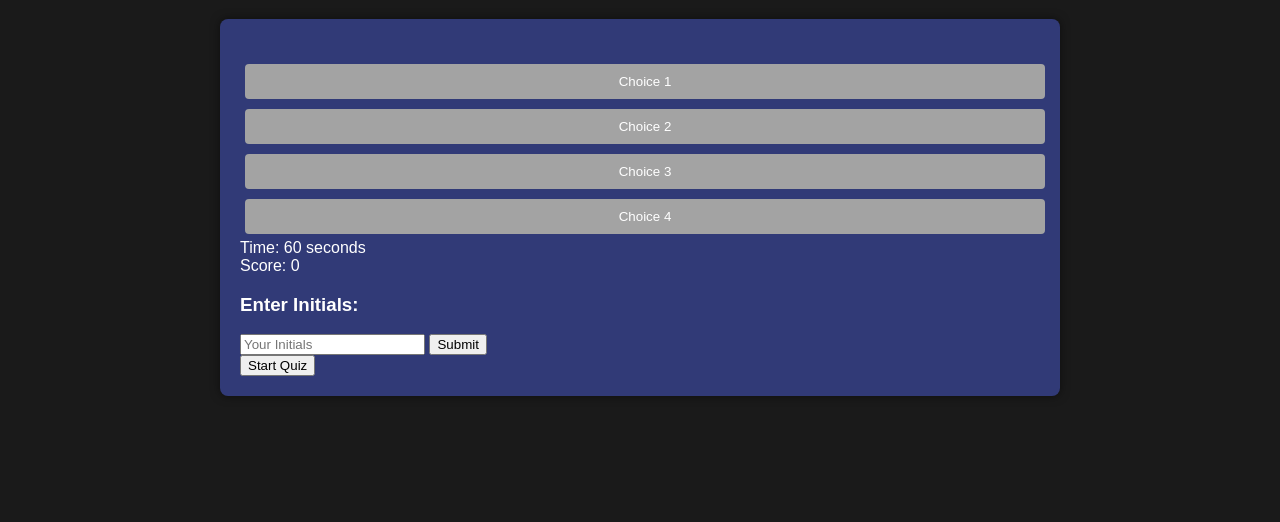
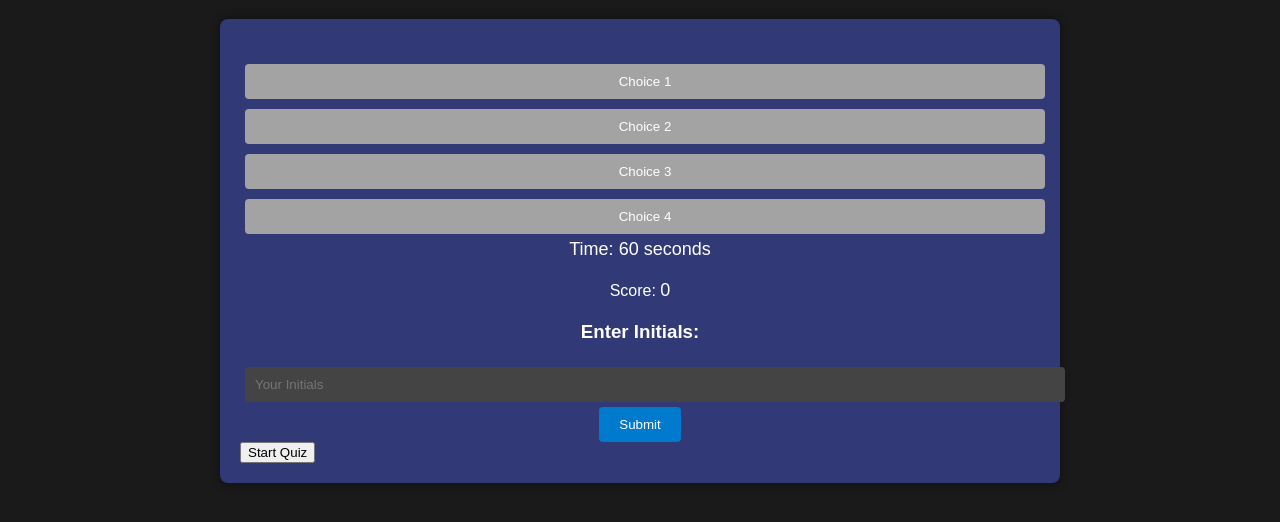
Before and after one commit to austinoler/code_quiz, a plain HTML site: page index.html in a window 1280 px wide. Shown: the part 78-600 px from the top of the page. Drawn offline with Linux system fonts and the light colour scheme.

Commit message:
finished styling. timer and score

```diff
--- a/assets/style.css
+++ b/assets/style.css
@@ -57,3 +57,42 @@ main {
 .choice:hover {
     background-color: #555555;
 }
+
+/* Timer and score styles */
+#timer-container, #score-container {
+    margin-bottom: 20px;
+    text-align: center;
+}
+
+#timer, #score {
+    font-size: 18px;
+}
+
+/* Initials input and submit button styles */
+#initials-container {
+    text-align: center;
+}
+
+input[type="text"] {
+    background-color: #444444;
+    color: #ffffff;
+    padding: 10px;
+    border: none;
+    border-radius: 4px;
+    margin: 5px;
+    width: 100%;
+}
+
+#submit-score {
+    background-color: #007acc;
+    color: #ffffff;
+    padding: 10px 20px;
+    border: none;
+    border-radius: 4px;
+    cursor: pointer;
+    transition: background-color 0.2s ease-in-out;
+}
+
+#submit-score:hover {
+    background-color: #00518b;
+}
```
